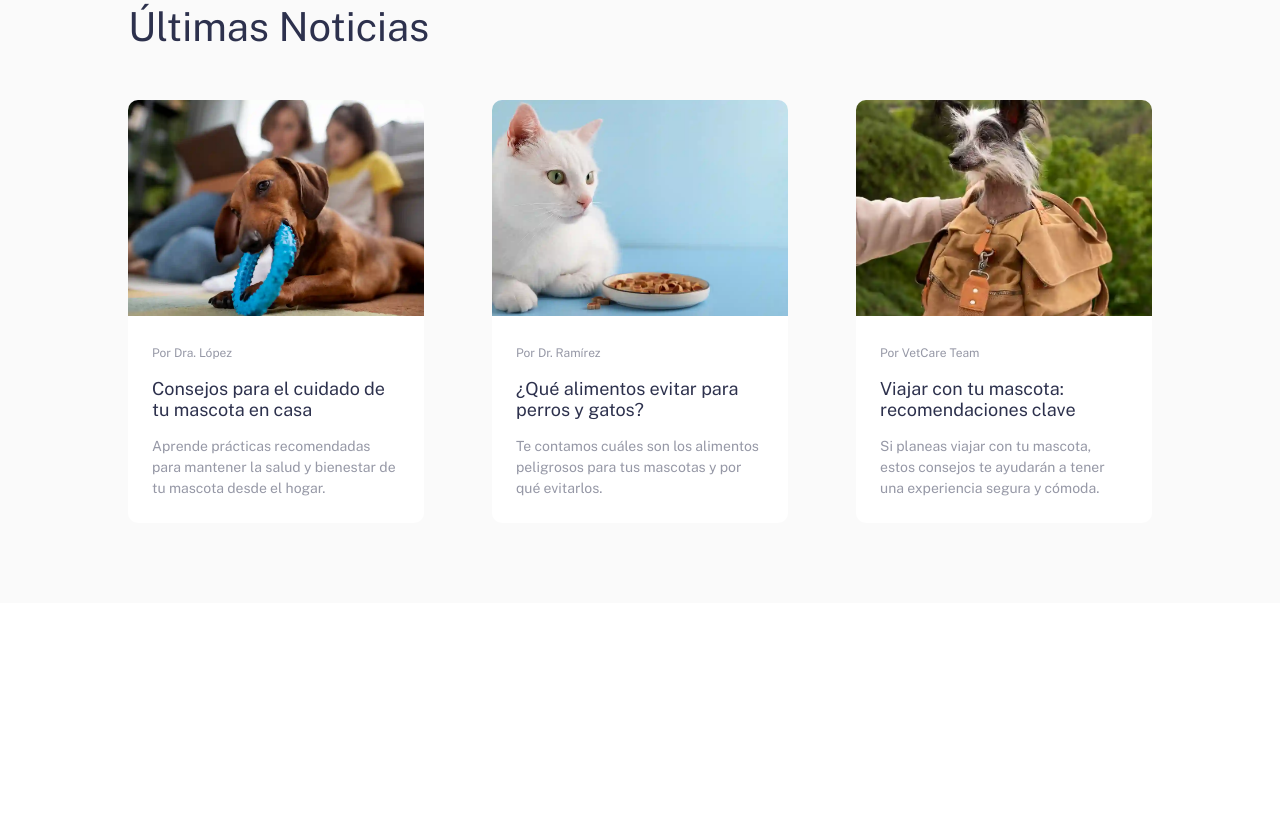
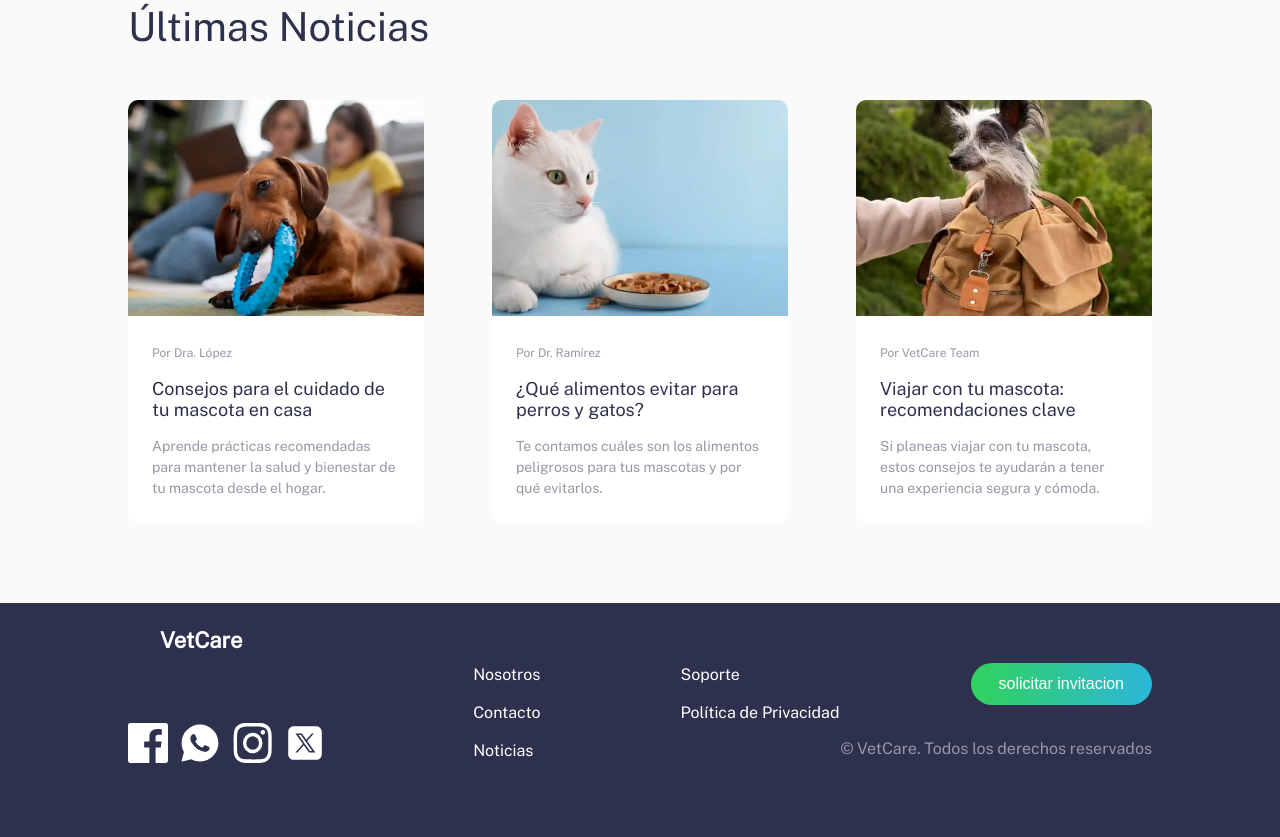
Before and after one commit to CrybabyJG/ProjectVET_LandingPage, a plain HTML site: page index.html in a window 1280 px wide. Shown: the part 1534-2371 px from the top of the page. Before the commit the page ends 2137 px from the top, so only its background shows below. Drawn offline with nearby package versions, Linux system fonts and the light colour scheme.

Commit message:
Footer creado

```diff
--- a/index.html
+++ b/index.html
@@ -130,5 +130,33 @@
       </section>
 
     </main>
+
+    <footer class="footer" id="Contact">
+      <div class="footer-logo">
+        <h4>VetCare</h4>
+        <div class="socialnet-group">
+          <img src="img/icon-facebook.svg" alt="" />
+          <img src="img/whatsapp.svg" alt="" />
+          <img src="img/icon-instagram.svg" alt="" />
+          <img src="img/twitterx.svg" alt="" />
+        </div>
+      </div>
+
+      <nav class="footer-nav1">
+        <p>Nosotros</p>
+        <p>Contacto</p>
+        <p>Noticias</p>
+      </nav>
+
+      <nav class="footer-nav2">
+        <p>Soporte</p>
+        <p>Política de Privacidad</p>
+      </nav>
+
+      <div class="Rights">
+        <button class="request-button">solicitar invitacion</button>
+        <p>© VetCare. Todos los derechos reservados</p>
+      </div>
+    </footer>
 </body>
 </html>
--- a/style.css
+++ b/style.css
@@ -131,7 +131,7 @@ p{
 
 
 .section1-image2{
-  background-image: url("../img/dog.png");
+  background-image: url("img/dog.png");
   background-repeat: no-repeat;
   background-position: right center;
   background-size: contain; /* O usa un valor fijo */
@@ -237,4 +237,78 @@ h2{
 /* Fin de seccion 3 */
 
 
-/*main*/
+/* fin main*/
+
+/* footer */
+footer{
+  background-color: var(--Dark-Blue);
+  display: flex;
+  padding: 15rem 10%
+}
+
+.footer-logo{
+  position: relative;
+}
+
+.footer-logo img{
+  width: 15rem;
+  height: 15rem;
+}
+
+
+.footer-logo h4{
+  color:var(--White);
+  font-size: 5.5rem;
+  position:absolute;
+  top:-9rem;
+  left: 8rem;
+  font-weight: 700;
+
+}
+
+.socialnet-group{
+  margin-top: 15rem
+}
+
+.socialnet-group img{
+  margin-right: 2rem;
+  gap: 1rem;
+  width: 10rem;
+  height: 10rem;
+}
+.socialnet-group img:hover{
+  cursor: pointer;
+  transform: scale(1.1);
+}
+.footer-nav1{
+  margin: 0 35rem;
+}
+.footer-nav1 p{
+  color:var(--White);
+  font-size: 4rem;
+  width:fit-content;
+  margin-bottom: 3.5rem;
+}
+
+.footer-nav2{
+  flex-grow: 1;
+}
+.footer-nav2 p{
+  color:var(--White);
+  font-size: 4rem;
+  width:fit-content;
+  margin-bottom: 3.5rem;
+}
+
+.footer-nav1 p:hover, .footer-nav2 p:hover{
+  color:var(--Lime-Green);
+  transform: scale(1.1);
+  cursor: pointer;
+}
+.Rights{
+  text-align: right;
+}
+.Rights p{
+  margin-top: 8rem;
+  font-size: 4rem;
+}
```
Also changed, not shown: img/icon-facebook.svg (added), img/icon-instagram.svg (added), img/twitterx.svg (added), img/whatsapp.svg (added).
